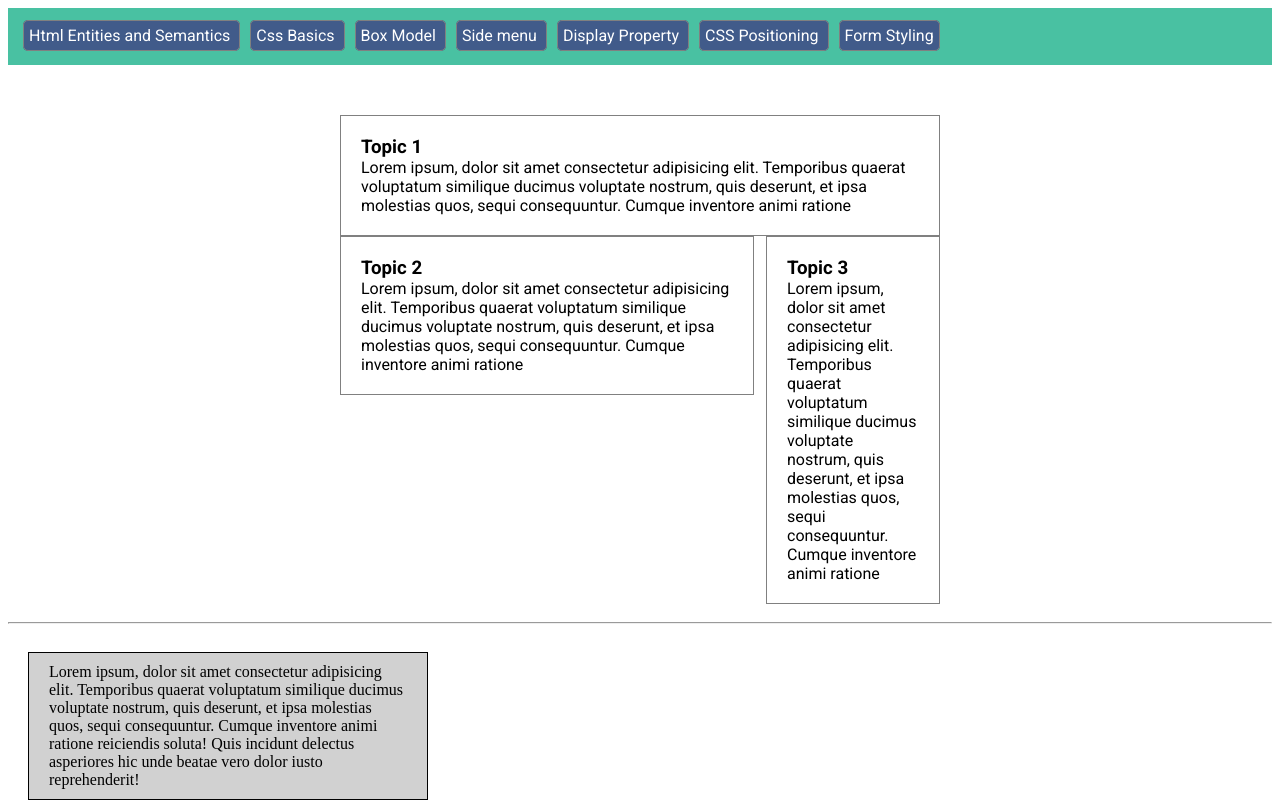
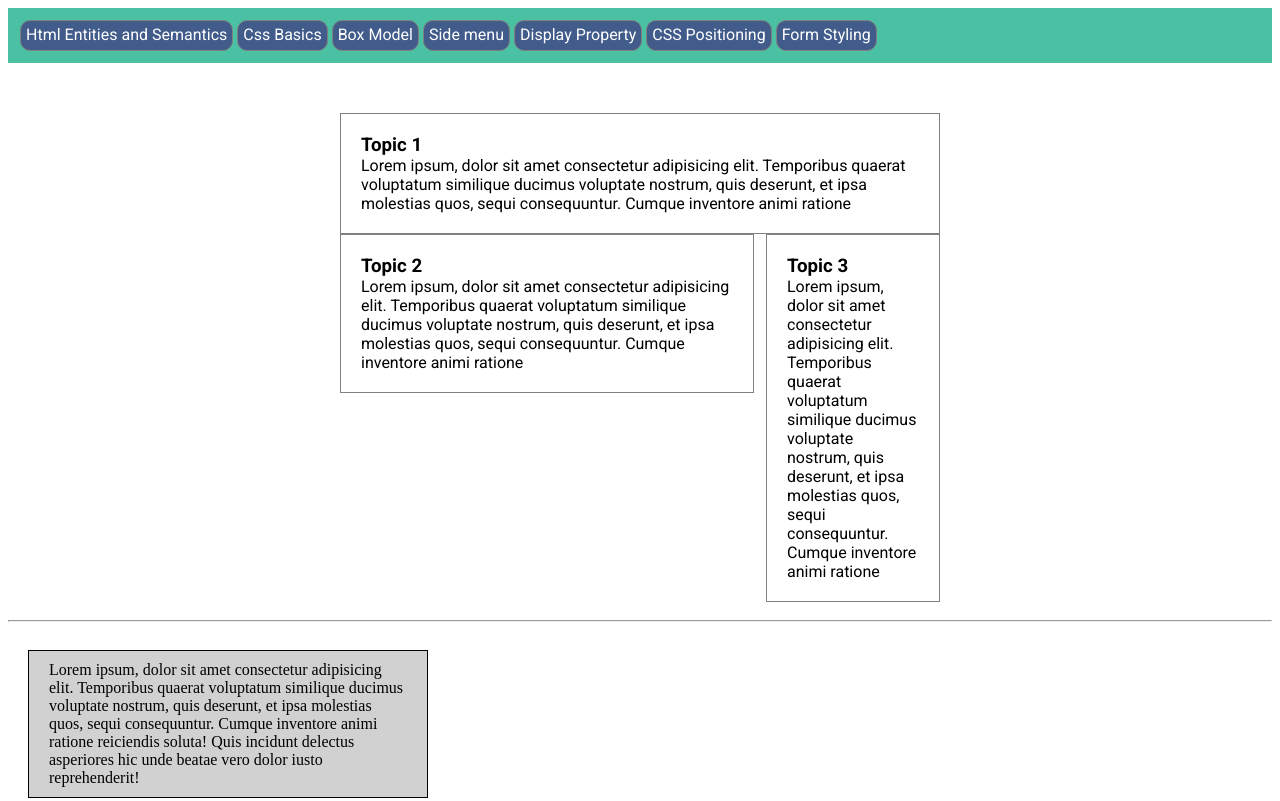
Before and after one commit to PrazSam/praz-styling-app, an Angular app: page /box-model in a window 1280 px wide. Shown: the top 801 px of the page. Built offline with nearby package versions, Linux system fonts and the light colour scheme.

Commit message:
App Navigation updated

```diff
--- a/src/app/app.component.css
+++ b/src/app/app.component.css
@@ -2,23 +2,36 @@ p {
   font-family: Lato;
 }
 .my-nav{
+  overflow: auto; /* since a tag has display: block*/
+  z-index: 10;
+  position: sticky;
+
   padding: 10px;
-  position: sticky;
+  margin-bottom: 10px;
   top: 8px;
   background: #49c1a2;
-  line-height: 2.3;
+  line-height: 1.8;
 }
 
 .my-nav a{
+  /* these two makes a taga block element and stacked to left so no word breaking*/
+  display: block;
+  float: left;
+
   font-family: 'Roboto', sans-serif;
   text-decoration: none;
   color: white;
-  padding: 5px;
-  margin: 5px;
+  padding: 0px 5px;
+  margin: 2px;
   background:#415b8a;
   border: 1px solid gray;
-  border-radius: 5px;
+  border-radius: 10px;
 }
+
+.clr{
+  clear: both; /* clear floatin bottom items */
+}
+
 .my-nav a:hover{
   background: #344a72;
 }
--- a/src/app/app.component.html
+++ b/src/app/app.component.html
@@ -29,4 +29,6 @@
 
 </div>
 
+<div class="clr"></div>
+
 <router-outlet></router-outlet>
```
